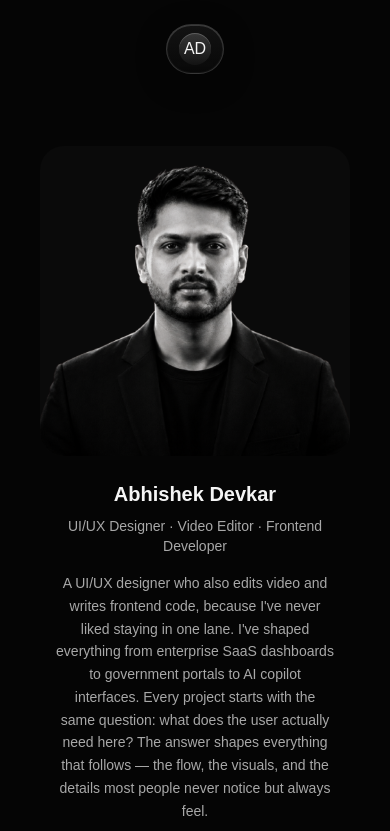
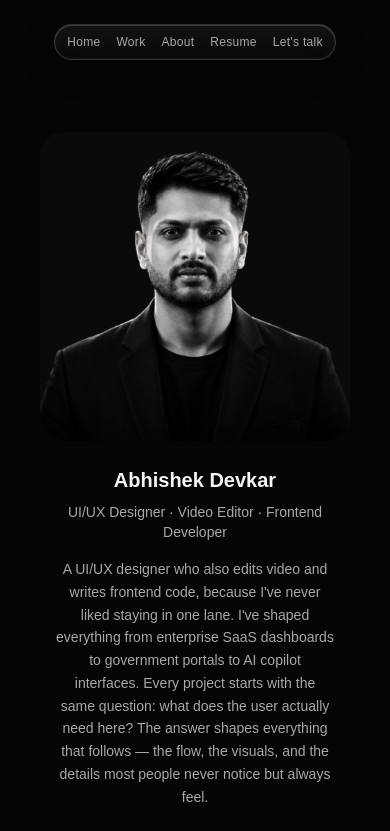
Before and after one commit to abhishekdevkar233-debug/my-portfolio, a Next.js app: page /about-me in a window 390 px wide. Shown: the top 831 px of the page. Built offline with nearby package versions, Linux system fonts and the light colour scheme.

Commit message:
Closed default open safari browser

```diff
--- a/src/components/Navbar.tsx
+++ b/src/components/Navbar.tsx
@@ -33,7 +33,7 @@ export default function Navbar() {
     >
       <Link
         href="/"
-        className="flex h-8 w-8 shrink-0 items-center justify-center rounded-full font-[var(--font-instrument-serif)] text-base"
+        className="hidden h-8 w-8 shrink-0 items-center justify-center rounded-full font-[var(--font-instrument-serif)] text-base sm:flex"
         style={{
           background:
             "linear-gradient(180deg, rgba(255,255,255,0.16), rgba(255,255,255,0.04))",
@@ -49,13 +49,13 @@ export default function Navbar() {
         style={{ background: "rgba(255,255,255,0.12)" }}
       />
 
-      <nav className="hidden items-center gap-6 sm:flex">
+      <nav className="flex items-center gap-4 sm:gap-6">
         {LINKS.map((link) => (
           <Link
             key={link.label}
             href={link.href}
             {...(link.external ? { target: "_blank", rel: "noreferrer" } : {})}
-            className="whitespace-nowrap text-[13px] font-medium tracking-wide text-[#A8A8A8] transition-colors hover:text-[#F5F5F5]"
+            className="whitespace-nowrap text-[12px] font-medium tracking-wide text-[#A8A8A8] transition-colors hover:text-[#F5F5F5] sm:text-[13px]"
           >
             {link.label}
           </Link>
--- a/src/components/designer-os/DesignerOS.tsx
+++ b/src/components/designer-os/DesignerOS.tsx
@@ -2,7 +2,13 @@
 
 import { useEffect, useRef, useState } from "react";
 import { motion, useMotionValue, useSpring, useTransform } from "framer-motion";
-import { DESKTOP_TOOLS, DESKTOP_FOLDERS, PLAYLIST, getCaseStudyForFolder, type DesktopFolder } from "@/lib/designer-os-data";
+import {
+  DESKTOP_TOOLS,
+  DESKTOP_FOLDERS,
+  PLAYLIST,
+  getCaseStudyForFolder,
+  type DesktopFolder,
+} from "@/lib/designer-os-data";
 import DesktopToolIcon from "./DesktopTool";
 import DesktopFolderIcon from "./DesktopFolder";
 import MacMenuBar from "./MacMenuBar";
@@ -25,18 +31,26 @@ const PARTICLES = [
 export default function DesignerOS() {
   const router = useRouter();
   const containerRef = useRef<HTMLDivElement>(null);
-  const [activeCaseStudy, setActiveCaseStudy] = useState<CaseStudy | null>(null);
+  const [activeCaseStudy, setActiveCaseStudy] = useState<CaseStudy | null>(
+    null,
+  );
 
   const mx = useMotionValue(0);
   const my = useMotionValue(0);
   const glowX = useSpring(mx, { stiffness: 60, damping: 20 });
   const glowY = useSpring(my, { stiffness: 60, damping: 20 });
-  const parallaxX = useSpring(useTransform(mx, (v) => v * 0.02), { stiffness: 40, damping: 20 });
-  const parallaxY = useSpring(useTransform(my, (v) => v * 0.02), { stiffness: 40, damping: 20 });
+  const parallaxX = useSpring(
+    useTransform(mx, (v) => v * 0.02),
+    { stiffness: 40, damping: 20 },
+  );
+  const parallaxY = useSpring(
+    useTransform(my, (v) => v * 0.02),
+    { stiffness: 40, damping: 20 },
+  );
 
   const [hoveredDockIndex, setHoveredDockIndex] = useState<number | null>(null);
   const [controlCenterOpen, setControlCenterOpen] = useState(false);
-  const [safariOpen, setSafariOpen] = useState(true);
+  const [safariOpen, setSafariOpen] = useState(false);
 
   const audioRef = useRef<HTMLAudioElement>(null);
   const [musicPlaying, setMusicPlaying] = useState(false);
@@ -118,7 +132,9 @@ export default function DesignerOS() {
         {/* wallpaper */}
         <div
           className="absolute inset-0 -z-20 bg-cover bg-center"
-          style={{ backgroundImage: "url('/wallpapers/dark-mode-wallpaper.svg')" }}
+          style={{
+            backgroundImage: "url('/wallpapers/dark-mode-wallpaper.svg')",
+          }}
         />
         <div
           className="absolute inset-0 -z-10"
@@ -143,7 +159,8 @@ export default function DesignerOS() {
             top: glowY,
             translateX: "-50%",
             translateY: "-50%",
-            background: "radial-gradient(circle, rgba(255,255,255,0.06), transparent 70%)",
+            background:
+              "radial-gradient(circle, rgba(255,255,255,0.06), transparent 70%)",
           }}
         />
 
@@ -161,7 +178,12 @@ export default function DesignerOS() {
               filter: "blur(1px)",
             }}
             animate={{ y: [0, -14, 0], opacity: [0.15, 0.6, 0.15] }}
-            transition={{ duration: 6, repeat: Infinity, ease: "easeInOut", delay: p.delay }}
+            transition={{
+              duration: 6,
+              repeat: Infinity,
+              ease: "easeInOut",
+              delay: p.delay,
+            }}
           />
         ))}
 
@@ -175,7 +197,9 @@ export default function DesignerOS() {
           onEnded={() => setMusicPlaying(false)}
         />
 
-        <MacMenuBar onToggleControlCenter={() => setControlCenterOpen((v) => !v)} />
+        <MacMenuBar
+          onToggleControlCenter={() => setControlCenterOpen((v) => !v)}
+        />
         {controlCenterOpen && (
           <ControlCenter
             onClose={() => setControlCenterOpen(false)}
@@ -193,7 +217,11 @@ export default function DesignerOS() {
         {/* desktop icons */}
         <div className="absolute left-3 top-12 flex flex-col gap-1 sm:left-6 sm:top-14">
           {DESKTOP_FOLDERS.map((folder) => (
-            <DesktopFolderIcon key={folder.id} folder={folder} onOpen={handleOpenFolder} />
+            <DesktopFolderIcon
+              key={folder.id}
+              folder={folder}
+              onOpen={handleOpenFolder}
+            />
           ))}
         </div>
 
@@ -206,7 +234,8 @@ export default function DesignerOS() {
               background: "rgba(30,30,32,0.5)",
               backdropFilter: "blur(24px) saturate(180%)",
               WebkitBackdropFilter: "blur(24px) saturate(180%)",
-              boxShadow: "0 10px 30px rgba(0,0,0,0.4), inset 0 1px 0 rgba(255,255,255,0.08)",
+              boxShadow:
+                "0 10px 30px rgba(0,0,0,0.4), inset 0 1px 0 rgba(255,255,255,0.08)",
               maxWidth: "100%",
               overflowX: "auto",
               scrollbarWidth: "none",
@@ -220,14 +249,19 @@ export default function DesignerOS() {
                 index={i}
                 hoveredIndex={hoveredDockIndex}
                 onHover={setHoveredDockIndex}
-                onOpen={tool.id === "safari" ? () => setSafariOpen(true) : undefined}
+                onOpen={
+                  tool.id === "safari" ? () => setSafariOpen(true) : undefined
+                }
               />
             ))}
           </div>
         </div>
       </motion.div>
 
-      <ProjectModal caseStudy={activeCaseStudy} onClose={() => setActiveCaseStudy(null)} />
+      <ProjectModal
+        caseStudy={activeCaseStudy}
+        onClose={() => setActiveCaseStudy(null)}
+      />
     </section>
   );
 }
```
